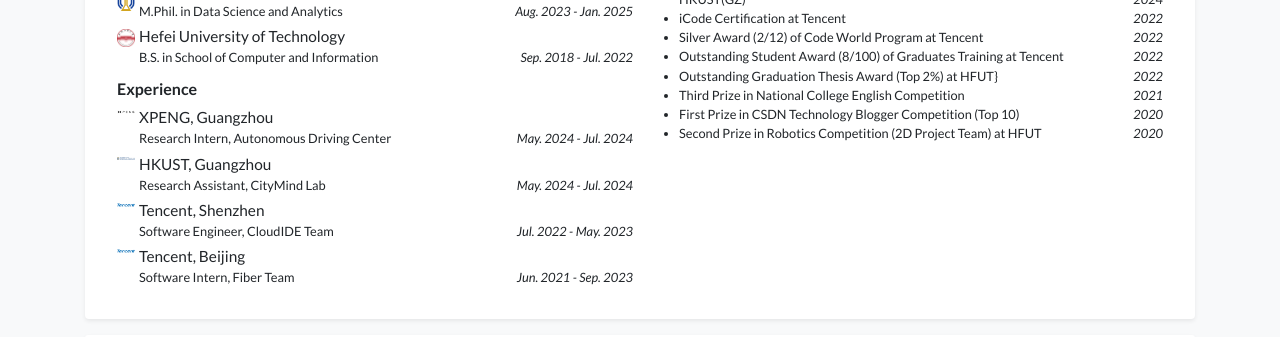
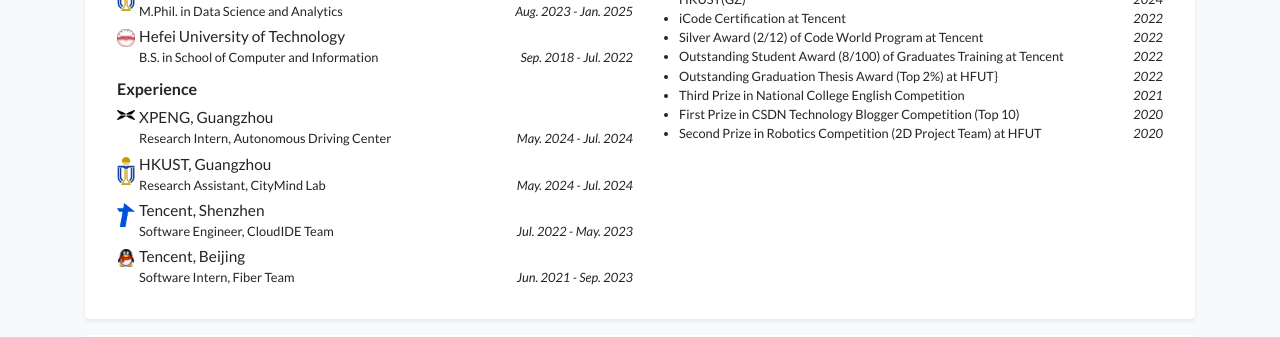
Before and after one commit to thunderlrr/songxinlei.github.io, a Jekyll site: the page built from index.html, in a window 1280 px wide and 900 px high, scrolled down 658 px. Shown: the part 150-487 px from the top of the window. Built offline with Jekyll 4.4.1, drawn with Linux system fonts in a browser that asks for light colours; a style sheet for code colours, icons or effects is not loaded.

Commit message:
update profile

```diff
--- a/_data/profile.yml
+++ b/_data/profile.yml
@@ -49,7 +49,7 @@
   position: Research Intern, Autonomous Driving Center
   date: May. 2024 - Jul. 2024
 - name: HKUST, Guangzhou
-  logo: /assets/images/badges/HKUSTGZ.png
+  logo: /assets/images/badges/HKUST_GZ.png
   position: Research Assistant, CityMind Lab
   date: May. 2024 - Jul. 2024
 - name: Tencent, Shenzhen
@@ -57,7 +57,7 @@
   position: Software Engineer, CloudIDE Team
   date: Jul. 2022 - May. 2023
 - name: Tencent, Beijing
-  logo: /assets/images/badges/Tencent.png
+  logo: /assets/images/badges/QQ.png
   position: Software Intern, Fiber Team
   date: Jun. 2021 - Sep. 2023
 
```
Also changed, not shown: assets/images/badges/HKUSTGZ.png (deleted), assets/images/badges/QQ.png (added), assets/images/badges/Tencent.png, assets/images/badges/XPENG.png.
